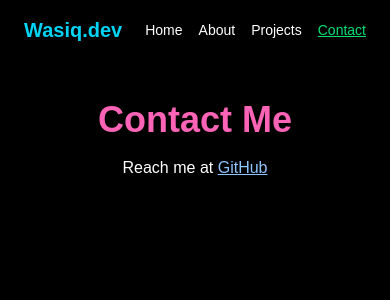
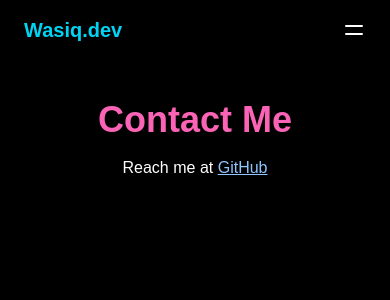
Before and after one commit to Wasiq2006/portfolio-next, a Next.js app: page /contact in a window 390 px wide. Shown: the top 300 px of the page. Built offline with nearby package versions, Linux system fonts and the light colour scheme.

Commit message:
Add responsive mobile navbar

```diff
--- a/components/Navbar.js
+++ b/components/Navbar.js
@@ -1,8 +1,10 @@
 import Link from 'next/link';
 import { useRouter } from 'next/router';
+import { useState } from 'react';
 
 export default function Navbar() {
   const router = useRouter();
+  const [menuOpen, setMenuOpen] = useState(false);
 
   const navItems = [
     { name: 'Home', path: '/' },
@@ -14,10 +16,12 @@ export default function Navbar() {
   return (
     <nav className="bg-black text-white font-mono px-6 py-4 shadow-md sticky top-0 z-50">
       <div className="max-w-5xl mx-auto flex justify-between items-center">
-        <Link href="/" className="text-cyan-400 text-xl font-bold hover:text-cyan-300 transition duration-300">
+        <Link href="/" className="text-cyan-400 text-xl font-bold hover:text-cyan-300 transition">
           Wasiq.dev
         </Link>
-        <div className="space-x-4 text-sm sm:text-base">
+
+        {/* Desktop Links */}
+        <div className="hidden md:flex space-x-6 text-sm sm:text-base">
           {navItems.map((item) => (
             <Link
               key={item.name}
@@ -30,7 +34,42 @@ export default function Navbar() {
             </Link>
           ))}
         </div>
+
+        {/* Hamburger Button */}
+        <button
+          className="md:hidden text-white focus:outline-none"
+          onClick={() => setMenuOpen(!menuOpen)}
+          aria-label="Toggle Menu"
+        >
+          {menuOpen ? (
+            <svg className="w-6 h-6" fill="none" stroke="currentColor" viewBox="0 0 24 24">
+              <path strokeLinecap="round" strokeLinejoin="round" strokeWidth="2" d="M6 18L18 6M6 6l12 12" />
+            </svg>
+          ) : (
+            <svg className="w-6 h-6" fill="none" stroke="currentColor" viewBox="0 0 24 24">
+              <path strokeLinecap="round" strokeLinejoin="round" strokeWidth="2" d="M4 8h16M4 16h16" />
+            </svg>
+          )}
+        </button>
       </div>
+
+      {/* Mobile Menu */}
+      {menuOpen && (
+        <div className="md:hidden mt-4 space-y-3 text-center">
+          {navItems.map((item) => (
+            <Link
+              key={item.name}
+              href={item.path}
+              className={`block py-2 hover:text-pink-400 ${
+                router.pathname === item.path ? 'text-green-400 underline' : ''
+              }`}
+              onClick={() => setMenuOpen(false)}
+            >
+              {item.name}
+            </Link>
+          ))}
+        </div>
+      )}
     </nav>
   );
 }
```
